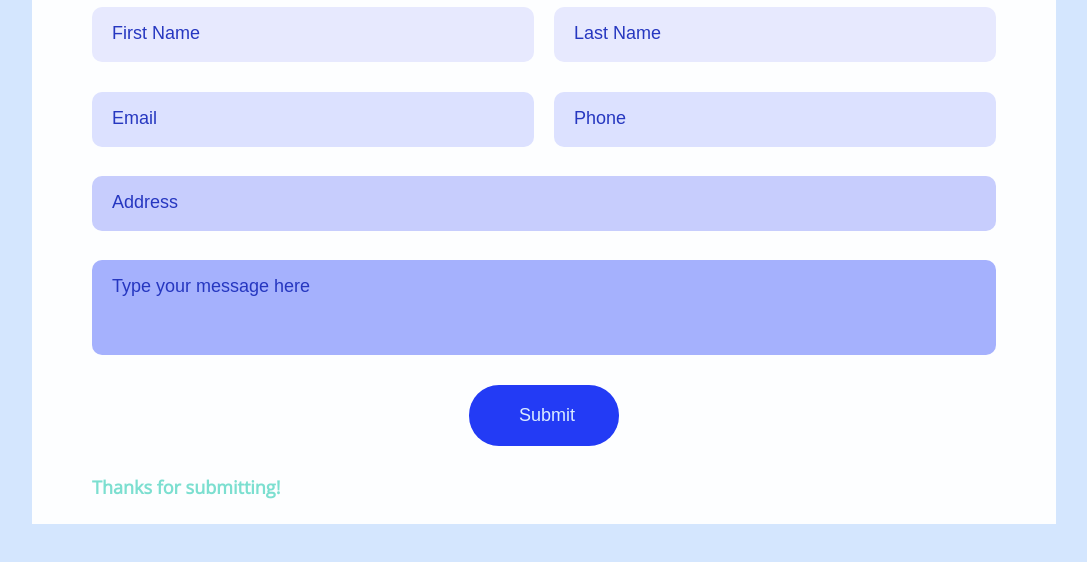
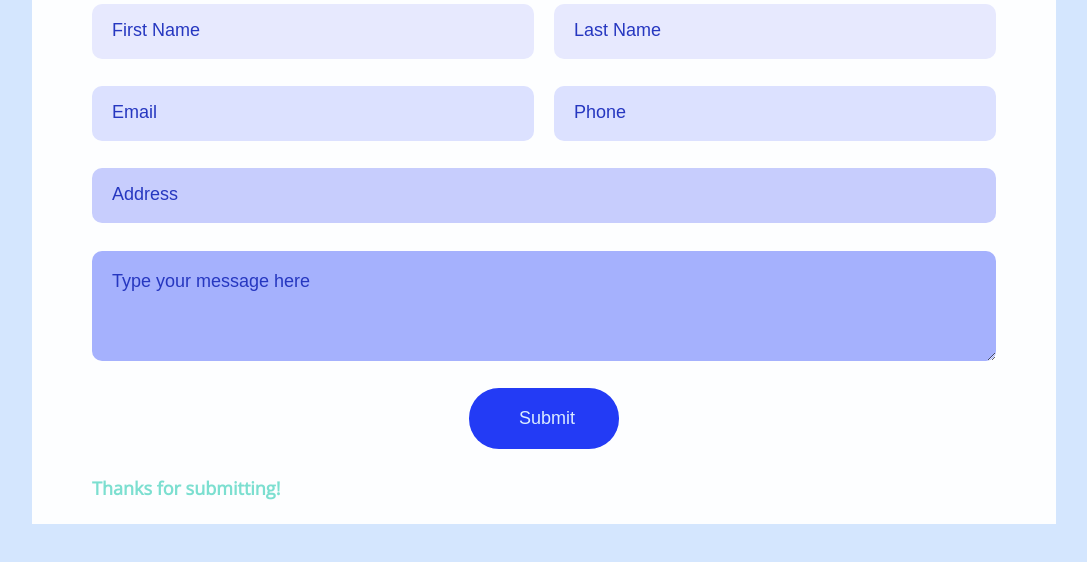
Before and after one commit to IevaBa/BitTest-SubmitFormDesign, a plain HTML site: page index.html in a window 1280 px wide. Shown: the part 196-758 px from the top of the page, without its empty margins (96-1183 px from the left). Drawn offline with nearby package versions, Linux system fonts and the light colour scheme.

Commit message:
Added <form> and <textarea> tags

```diff
--- a/index.html
+++ b/index.html
@@ -9,7 +9,7 @@
     <link rel="stylesheet" href="style.css" />
   </head>
   <body>
-    <main class="main">
+    <form class="main">
       <header class="header"><h1>Get In Touch</h1></header>
       <input type="firstname" placeholder="First Name" name="First Name" class="name first"></input>
             <input type="lastname" placeholder="Last Name" name="Last Name" class="name last" ></input>
@@ -18,9 +18,9 @@
             class="phone"></input>
       <input type="address" placeholder="Address" name="Address" class="address"></input>
           </div>
-      <input type="message" placeholder="Type your message here " name="Message" class="message"></input>
+      <textarea type="message" placeholder="Type your message here " name="Message" class="message"></textarea>
       <input type="submit" value="Submit" class="submit"></input>
       <div class="submit_message">Thanks for submitting!</div>
-    </main>
+    </form>
   </body>
 </html>
--- a/style.css
+++ b/style.css
@@ -31,12 +31,12 @@ body:before {
   display: grid;
   grid-template-columns: auto;
   width: 80vw;
-  height: 80vh;
+  min-height: 80vh;
   position: relative;
   gap: 2rem;
   padding: 2rem 6rem;
   align-items: center;
-  overflow: scroll;
+  /* overflow:scroll formose nenaudoti, su min, max height reguliuoti */
 }
 .main:before {
   content: "";
@@ -55,7 +55,8 @@ h1 {
   margin-top: 2rem;
   color: #2637c0;
 }
-input {
+input,
+textarea {
   border: none;
 }
 ::placeholder {
```
